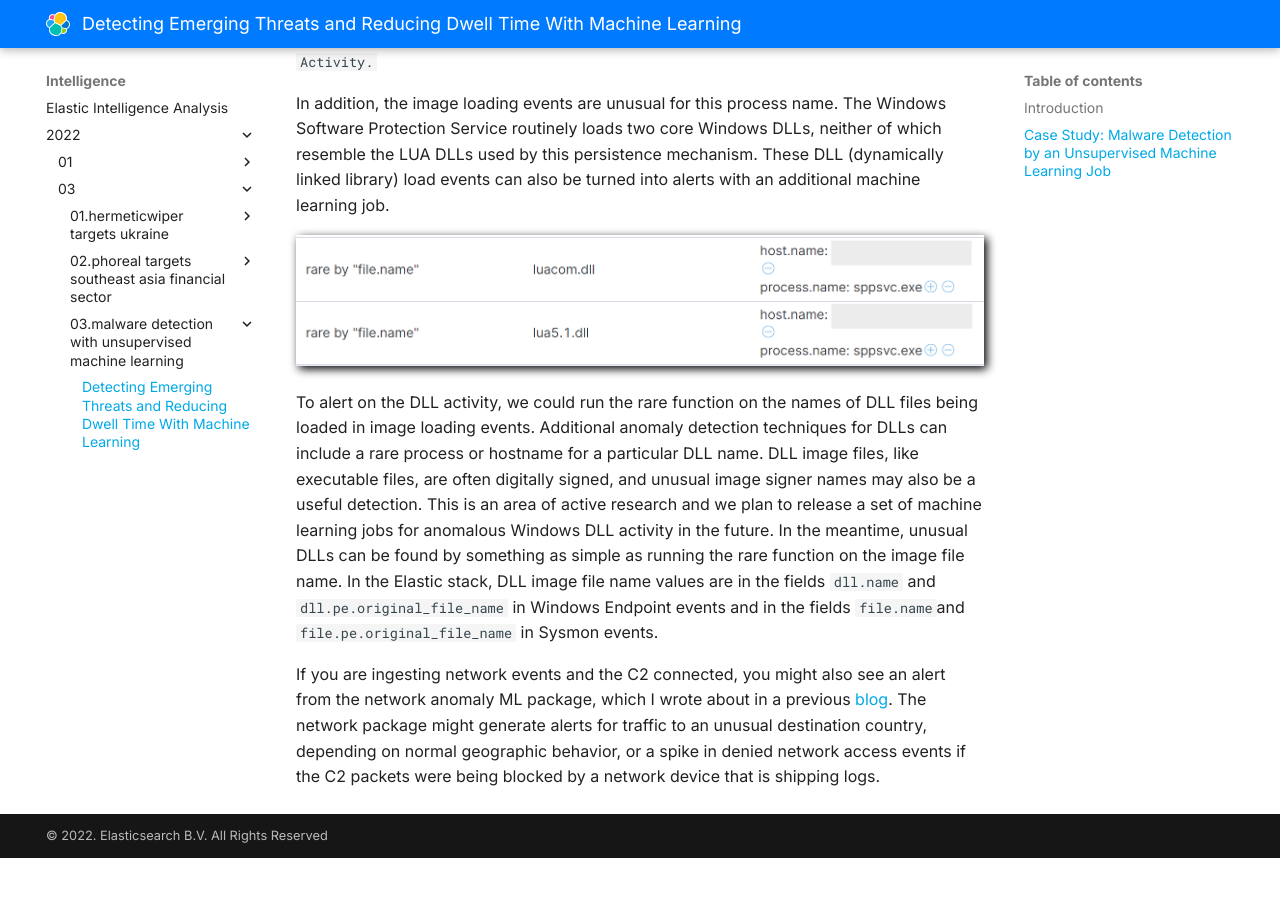
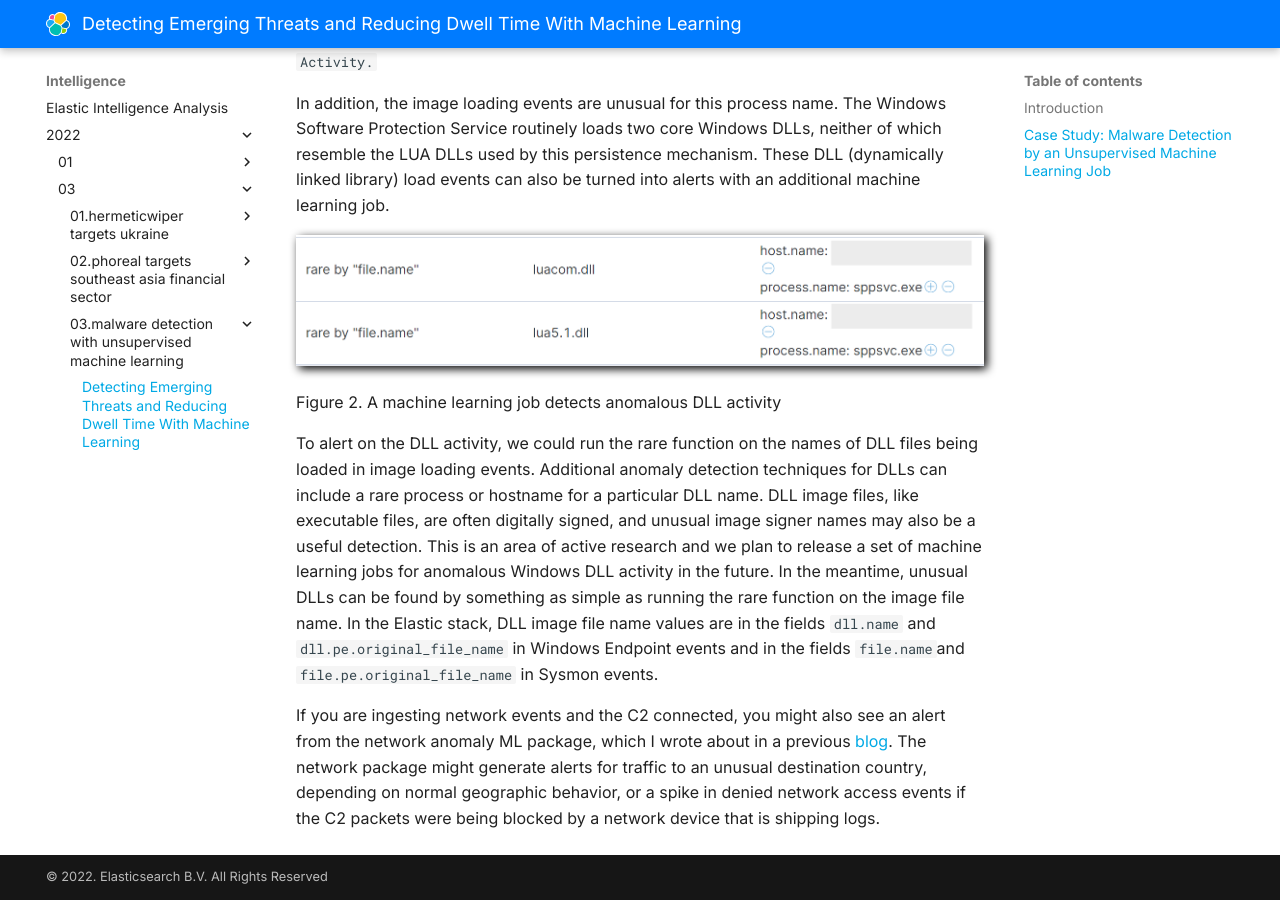
Before and after one commit to elastic/security-research, an MkDocs documentation site: the page built from content/intelligence/2022/03/03.malware-detection-with-unsupervised-machine-learning/article.md, in a window 1280 px wide and 900 px high, scrolled down 1675 px. Built offline with MkDocs 1.6.1 and Material for MkDocs 9.7.7, drawn with Linux system fonts in a browser that asks for light colours; before the commit the page ends 2533 px from its top, so only the background shows below that.

Commit message:
caption
added caption for second image

````diff
--- a/content/intelligence/2022/03/03.malware-detection-with-unsupervised-machine-learning/article.md
+++ b/content/intelligence/2022/03/03.malware-detection-with-unsupervised-machine-learning/article.md
@@ -32,6 +32,8 @@
 
 ![Figure 2: A machine learning job detects anomalous DLL activity](media/dll.png "Anomalous DLL Activity")
 
+Figure 2. A machine learning job detects anomalous DLL activity
+
 To alert on the DLL activity, we could run the rare function on the names of DLL files being loaded in image loading events. Additional anomaly detection techniques for DLLs can include a rare process or hostname for a particular DLL name. DLL image files, like executable files, are often digitally signed, and unusual image signer names may also be a useful detection. This is an area of active research and we plan to release a set of machine learning jobs for anomalous Windows DLL activity in the future. In the meantime, unusual DLLs can be found by something as simple as running the rare function on the image file name. In the Elastic stack, DLL image file name values are in the fields ```dll.name``` and ```dll.pe.original_file_name``` in Windows Endpoint events and in the fields ```file.name```and ```file.pe.original_file_name``` in Sysmon events.
 
 If you are ingesting network events and the C2 connected, you might also see an alert from the network anomaly ML package, which I wrote about in a previous [blog](https://www.elastic.co/blog/detecting-unusual-network-activity-with-elastic-security-and-machine-learning). The network package might generate alerts for traffic to an unusual destination country, depending on normal geographic behavior, or a spike in denied network access events if the C2 packets were being blocked by a network device that is shipping logs.
````
